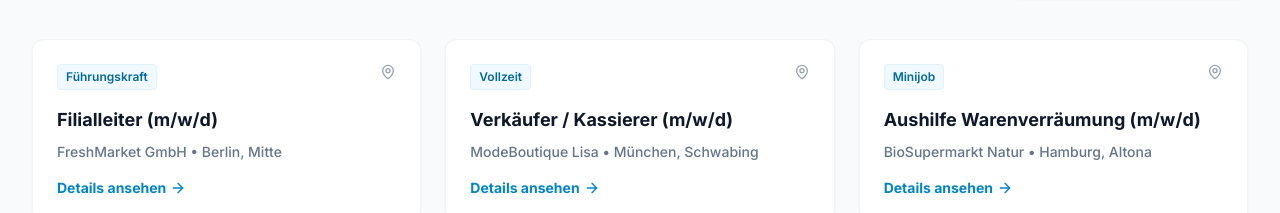
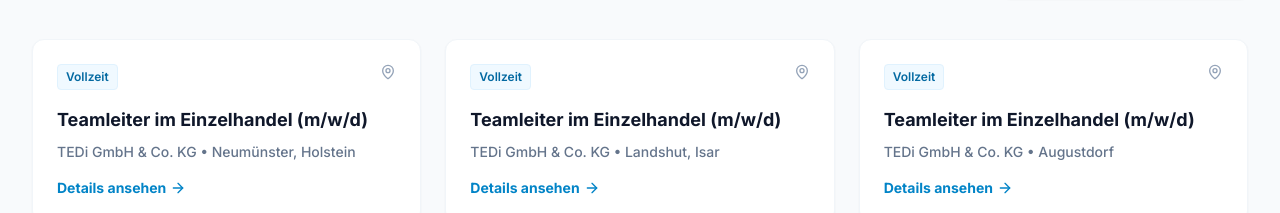
Before and after one commit to shufflethis/einzelhandel-stellenangebote.de, a React (Vite) app: page /#/ in a window 1280 px wide. Shown: the part 824-1037 px from the top of the page. Built offline with nearby package versions, Linux system fonts and the light colour scheme.

Commit message:
chore: update job listings from external sources (HR-JobScraper)
25 jobs injected from: Arbeitsagentur, Indeed, StepStone, meinestadt.de

```diff
--- a/constants.ts
+++ b/constants.ts
@@ -11,72 +11,278 @@ export const NAVIGATION_ITEMS = [
 export const MOCK_JOBS: Job[] = [
   {
     id: '1',
-    title: 'Filialleiter (m/w/d)',
-    company: 'FreshMarket GmbH',
-    location: 'Berlin, Mitte',
-    type: 'Führungskraft',
-    category: 'Filialleitung',
-    date: '2023-10-25',
-    salary: '45.000 - 55.000 €',
-    description: 'Wir suchen eine erfahrene Führungspersönlichkeit für unsere Flagship-Filiale in Berlin Mitte. Sie verantworten das operative Geschäft, die Personaleinsatzplanung und die Erreichung der Umsatzziele.',
-    tags: ['Bonus', 'Firmenwagen', 'Weiterbildung']
+    title: 'Teamleiter im Einzelhandel (m/w/d)',
+    company: 'TEDi GmbH & Co. KG',
+    location: 'Neumünster, Holstein',
+    type: 'Vollzeit',
+    category: 'Kaufmann/-frau - Einzelhandel',
+    description: 'Teamleiter im Einzelhandel (m/w/d)',
+    tags: ['Kaufmann/-frau - Einzelhandel'],
+    date: '2026-03-03'
   },
   {
     id: '2',
-    title: 'Verkäufer / Kassierer (m/w/d)',
-    company: 'ModeBoutique Lisa',
-    location: 'München, Schwabing',
+    title: 'Teamleiter im Einzelhandel (m/w/d)',
+    company: 'TEDi GmbH & Co. KG',
+    location: 'Landshut, Isar',
     type: 'Vollzeit',
-    category: 'Verkauf',
-    date: '2023-10-24',
-    salary: '2.400 - 2.800 €',
-    description: 'Für unsere exklusive Boutique suchen wir modebewusste Verkaufsberater mit Herz und Leidenschaft. Beratung unserer anspruchsvollen Kunden steht im Mittelpunkt.',
-    tags: ['Provision', 'Rabatte', 'Zentral']
+    category: 'Kaufmann/-frau - Einzelhandel',
+    description: 'Teamleiter im Einzelhandel (m/w/d)',
+    tags: ['Kaufmann/-frau - Einzelhandel'],
+    date: '2026-03-03'
   },
   {
     id: '3',
-    title: 'Aushilfe Warenverräumung (m/w/d)',
-    company: 'BioSupermarkt Natur',
-    location: 'Hamburg, Altona',
-    type: 'Minijob',
-    category: 'Logistik',
-    date: '2023-10-23',
-    description: 'Unterstützen Sie unser Team bei der Warenverräumung und Regalpflege. Flexible Arbeitszeiten, ideal für Studenten.',
-    tags: ['Flexibel', 'Bio-Produkte', 'Keine Vorkenntnisse']
+    title: 'Teamleiter im Einzelhandel (m/w/d)',
+    company: 'TEDi GmbH & Co. KG',
+    location: 'Augustdorf',
+    type: 'Vollzeit',
+    category: 'Kaufmann/-frau - Einzelhandel',
+    description: 'Teamleiter im Einzelhandel (m/w/d)',
+    tags: ['Kaufmann/-frau - Einzelhandel'],
+    date: '2026-03-03'
   },
   {
     id: '4',
-    title: 'Ausbildung zum Kaufmann im Einzelhandel (m/w/d)',
-    company: 'TechStore Electronics',
-    location: 'Köln',
-    type: 'Ausbildung',
-    category: 'Verkauf',
-    date: '2023-10-22',
-    description: 'Starte deine Karriere in der Welt der Technik! Wir bieten eine fundierte Ausbildung mit tollen Übernahmechancen.',
-    tags: ['Azubi-Events', 'Übernahme', 'Tablet inklusive']
+    title: 'Teamleiter im Einzelhandel (m/w/d)',
+    company: 'TEDi GmbH & Co. KG',
+    location: 'Bleicherode',
+    type: 'Vollzeit',
+    category: 'Kaufmann/-frau - Einzelhandel',
+    description: 'Teamleiter im Einzelhandel (m/w/d)',
+    tags: ['Kaufmann/-frau - Einzelhandel'],
+    date: '2026-03-03'
   },
   {
     id: '5',
-    title: 'Stellvertretende Filialleitung (m/w/d)',
-    company: 'DiscountRiese',
-    location: 'Frankfurt am Main',
+    title: 'Teamleiter im Einzelhandel (m/w/d)',
+    company: 'TEDi GmbH & Co. KG',
+    location: 'Leinefelde-Worbis',
     type: 'Vollzeit',
-    category: 'Filialleitung',
-    date: '2023-10-21',
-    salary: 'Tarifbindung',
-    description: 'Helfen Sie mit, unseren Erfolgsweg fortzusetzen. Als Stellvertretung unterstützen Sie den Filialleiter in allen Belangen.',
-    tags: ['Sicherer Job', 'Aufstiegschancen']
+    category: 'Kaufmann/-frau - Einzelhandel',
+    description: 'Teamleiter im Einzelhandel (m/w/d)',
+    tags: ['Kaufmann/-frau - Einzelhandel'],
+    date: '2026-03-03'
   },
   {
     id: '6',
-    title: 'Verkäufer Frischetheke (m/w/d)',
-    company: 'Feinkost Müller',
-    location: 'Stuttgart',
-    type: 'Teilzeit',
-    category: 'Verkauf',
-    date: '2023-10-20',
-    description: 'Lieben Sie Käse und Wurstspezialitäten? Beraten Sie unsere Kunden an der Frischetheke mit Fachwissen und Charme.',
-    tags: ['Familiär', 'Gutes Gehalt']
+    title: 'Teamleiter im Einzelhandel (m/w/d)',
+    company: 'TEDi GmbH & Co. KG',
+    location: 'Bad Dürkheim',
+    type: 'Vollzeit',
+    category: 'Kaufmann/-frau - Einzelhandel',
+    description: 'Teamleiter im Einzelhandel (m/w/d)',
+    tags: ['Kaufmann/-frau - Einzelhandel'],
+    date: '2026-03-03'
+  },
+  {
+    id: '7',
+    title: 'Teamleiter im Einzelhandel (m/w/d)',
+    company: 'TEDi GmbH & Co. KG',
+    location: 'Minden, Westfalen',
+    type: 'Vollzeit',
+    category: 'Kaufmann/-frau - Einzelhandel',
+    description: 'Teamleiter im Einzelhandel (m/w/d)',
+    tags: ['Kaufmann/-frau - Einzelhandel'],
+    date: '2026-03-03'
+  },
+  {
+    id: '8',
+    title: 'Teamleiter im Einzelhandel (m/w/d)',
+    company: 'TEDi GmbH & Co. KG',
+    location: 'Herford',
+    type: 'Vollzeit',
+    category: 'Kaufmann/-frau - Einzelhandel',
+    description: 'Teamleiter im Einzelhandel (m/w/d)',
+    tags: ['Kaufmann/-frau - Einzelhandel'],
+    date: '2026-03-03'
+  },
+  {
+    id: '9',
+    title: 'Teamleiter im Einzelhandel (m/w/d)',
+    company: 'TEDi GmbH & Co. KG',
+    location: 'Wildau bei Königs Wusterhausen',
+    type: 'Vollzeit',
+    category: 'Kaufmann/-frau - Einzelhandel',
+    description: 'Teamleiter im Einzelhandel (m/w/d)',
+    tags: ['Kaufmann/-frau - Einzelhandel'],
+    date: '2026-03-02'
+  },
+  {
+    id: '10',
+    title: 'Teamleiter im Einzelhandel (m/w/d)',
+    company: 'TEDi GmbH & Co. KG',
+    location: 'Kassel, Hessen',
+    type: 'Vollzeit',
+    category: 'Kaufmann/-frau - Einzelhandel',
+    description: 'Teamleiter im Einzelhandel (m/w/d)',
+    tags: ['Kaufmann/-frau - Einzelhandel'],
+    date: '2026-03-02'
+  },
+  {
+    id: '11',
+    title: 'Kaufleute (m/w/d) im Einzelhandel',
+    company: 'Ortloff GmbH',
+    location: 'Köln',
+    type: 'Vollzeit',
+    category: 'Kaufmann/-frau - Einzelhandel',
+    description: 'Kaufleute (m/w/d) im Einzelhandel',
+    tags: ['Kaufmann/-frau - Einzelhandel'],
+    date: '2026-03-02'
+  },
+  {
+    id: '12',
+    title: 'Teamleiter im Einzelhandel (m/w/d)',
+    company: 'TEDi GmbH & Co. KG',
+    location: 'Windischleuba',
+    type: 'Vollzeit',
+    category: 'Kaufmann/-frau - Einzelhandel',
+    description: 'Teamleiter im Einzelhandel (m/w/d)',
+    tags: ['Kaufmann/-frau - Einzelhandel'],
+    date: '2026-03-01'
+  },
+  {
+    id: '13',
+    title: 'Teamleiter im Einzelhandel (m/w/d)',
+    company: 'TEDi GmbH & Co. KG',
+    location: 'Leisnig',
+    type: 'Vollzeit',
+    category: 'Kaufmann/-frau - Einzelhandel',
+    description: 'Teamleiter im Einzelhandel (m/w/d)',
+    tags: ['Kaufmann/-frau - Einzelhandel'],
+    date: '2026-03-01'
+  },
+  {
+    id: '14',
+    title: 'Teamleiter im Einzelhandel (m/w/d)',
+    company: 'TEDi GmbH & Co. KG',
+    location: 'Lübeck',
+    type: 'Vollzeit',
+    category: 'Kaufmann/-frau - Einzelhandel',
+    description: 'Teamleiter im Einzelhandel (m/w/d)',
+    tags: ['Kaufmann/-frau - Einzelhandel'],
+    date: '2026-03-01'
+  },
+  {
+    id: '15',
+    title: 'Teamleiter im Einzelhandel (m/w/d)',
+    company: 'TEDi GmbH & Co. KG',
+    location: 'Bad Schwartau',
+    type: 'Vollzeit',
+    category: 'Kaufmann/-frau - Einzelhandel',
+    description: 'Teamleiter im Einzelhandel (m/w/d)',
+    tags: ['Kaufmann/-frau - Einzelhandel'],
+    date: '2026-03-01'
+  },
+  {
+    id: '16',
+    title: 'Teamleiter im Einzelhandel (m/w/d)',
+    company: 'TEDi GmbH & Co. KG',
+    location: 'Stockelsdorf',
+    type: 'Vollzeit',
+    category: 'Kaufmann/-frau - Einzelhandel',
+    description: 'Teamleiter im Einzelhandel (m/w/d)',
+    tags: ['Kaufmann/-frau - Einzelhandel'],
+    date: '2026-03-01'
+  },
+  {
+    id: '17',
+    title: 'Teamleiter im Einzelhandel (m/w/d)',
+    company: 'TEDi GmbH & Co. KG',
+    location: 'Leipzig',
+    type: 'Vollzeit',
+    category: 'Kaufmann/-frau - Einzelhandel',
+    description: 'Teamleiter im Einzelhandel (m/w/d)',
+    tags: ['Kaufmann/-frau - Einzelhandel'],
+    date: '2026-03-01'
+  },
+  {
+    id: '18',
+    title: 'Verkäufer (m/w/d)',
+    company: 'Action',
+    location: 'Berlin-Mitte',
+    type: 'Vollzeit',
+    category: 'Sonstiges',
+    description: 'Verkäufer (m/w/d)',
+    tags: [],
+    date: '2026-03-03'
+  },
+  {
+    id: '19',
+    title: 'Verkäufer:in in Voll- und Teilzeit (m/w/d) UNIQLO Leipziger Platz, Berlin',
+    company: 'Fast Retailing',
+    location: 'Berlin',
+    type: 'Vollzeit',
+    category: 'Sonstiges',
+    description: 'Verkäufer:in in Voll- und Teilzeit (m/w/d) UNIQLO Leipziger Platz, Berlin',
+    tags: [],
+    date: '2026-03-03'
+  },
+  {
+    id: '20',
+    title: 'Verkäufer Teilzeit - Westfield Überseequartier Hamburg (m/w/d)',
+    company: 'H&M',
+    location: 'Hamburg',
+    type: 'Vollzeit',
+    category: 'Sonstiges',
+    description: 'Verkäufer Teilzeit - Westfield Überseequartier Hamburg (m/w/d)',
+    tags: [],
+    date: '2026-03-03'
+  },
+  {
+    id: '21',
+    title: 'Verkäufer:in in Voll- und Teilzeit (m/w/d) UNIQLO Hackescher Markt, Berlin',
+    company: 'Fast Retailing',
+    location: 'Berlin',
+    type: 'Vollzeit',
+    category: 'Sonstiges',
+    description: 'Verkäufer:in in Voll- und Teilzeit (m/w/d) UNIQLO Hackescher Markt, Berlin',
+    tags: [],
+    date: '2026-03-03'
+  },
+  {
+    id: '22',
+    title: 'Verkauf im Einzelhandel Tattoo',
+    company: 'Barber DTS',
+    location: 'Berlin',
+    type: 'Vollzeit',
+    category: 'Sonstiges',
+    description: 'Verkauf im Einzelhandel Tattoo',
+    tags: [],
+    date: '2026-03-03'
+  },
+  {
+    id: '23',
+    title: 'Verkäufer an Kasse und Bistro (m/w/d)',
+    company: 'Aral',
+    location: 'Berlin',
+    type: 'Vollzeit',
+    category: 'Sonstiges',
+    description: 'Verkäufer an Kasse und Bistro (m/w/d)',
+    tags: [],
+    date: '2026-03-03'
+  },
+  {
+    id: '24',
+    title: 'Verkäufer/in (m/w/d) in Vollzeit | Neueröffnung',
+    company: 'Mango',
+    location: 'Berlin',
+    type: 'Vollzeit',
+    category: 'Sonstiges',
+    description: 'Verkäufer/in (m/w/d) in Vollzeit | Neueröffnung',
+    tags: [],
+    date: '2026-03-03'
+  },
+  {
+    id: '25',
+    title: 'Verkäufer (m/w/x) - Teilzeit',
+    company: 'DECATHLON Deutschland SE & Co. KG',
+    location: 'Berlin',
+    type: 'Vollzeit',
+    category: 'Sonstiges',
+    description: 'Verkäufer (m/w/x) - Teilzeit',
+    tags: [],
+    date: '2026-03-03'
   }
 ];
 
```
